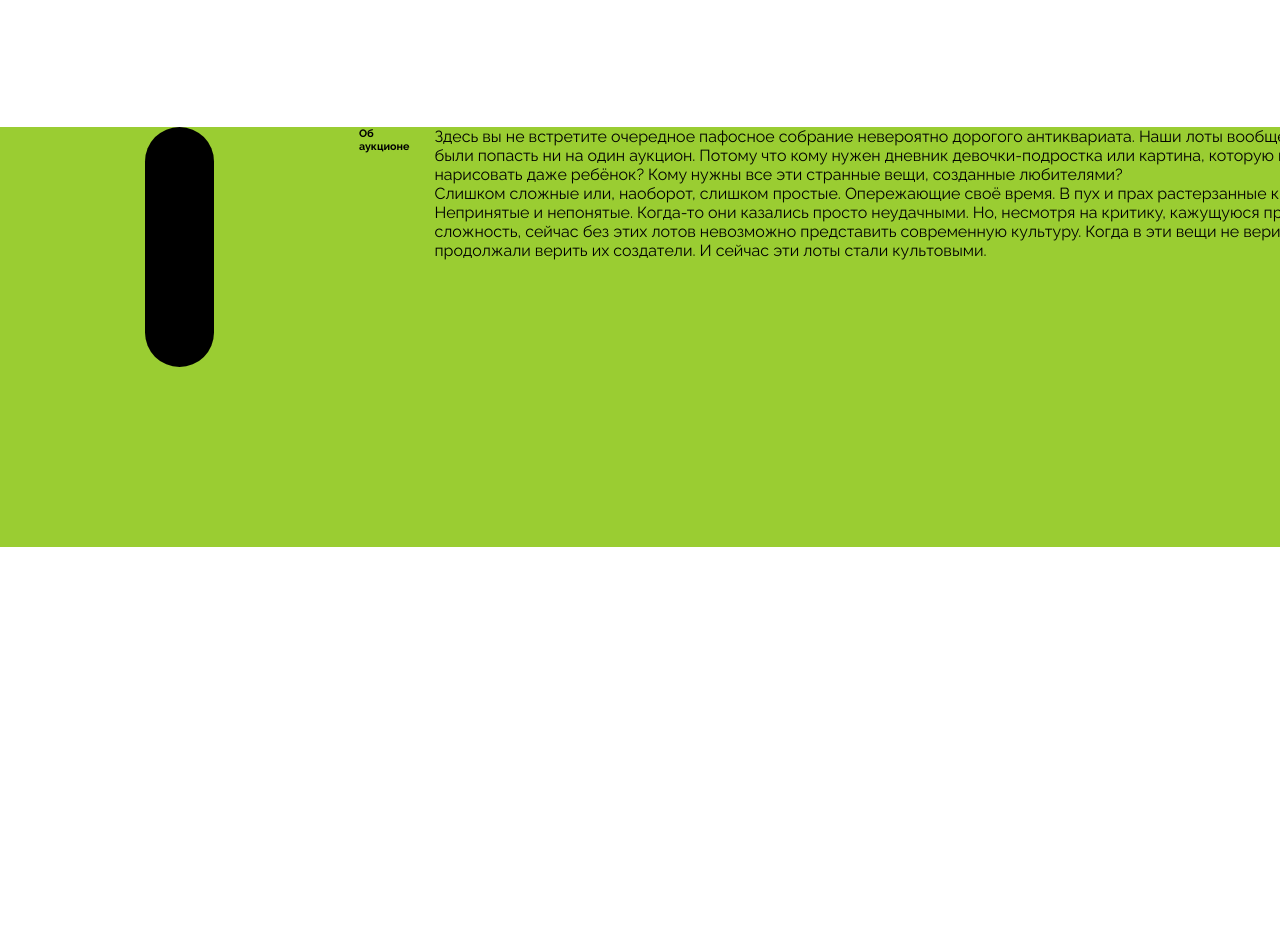
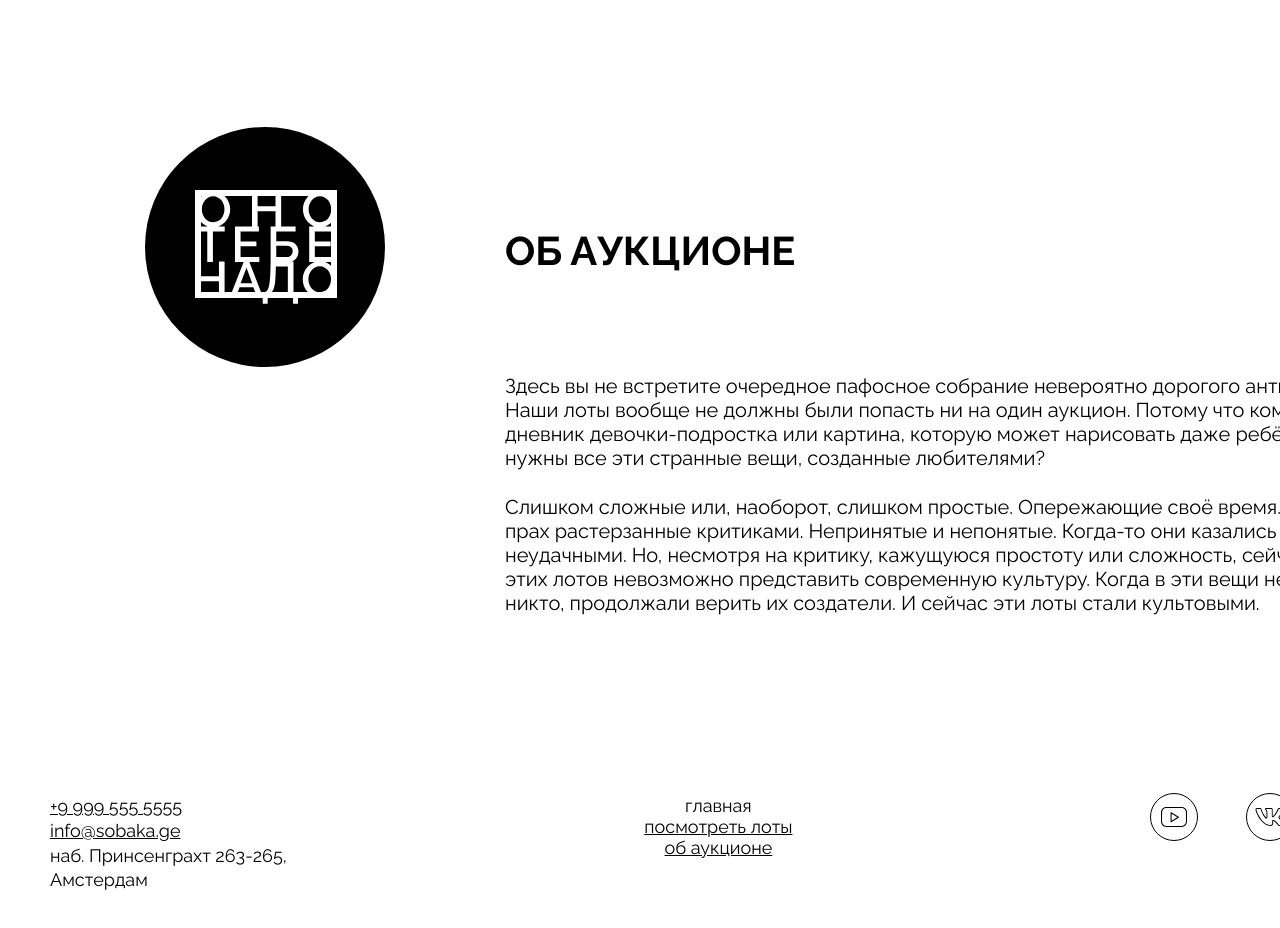
Before and after one commit to demikrrr/ono-tebe-nado, a plain HTML site: page index.html in a window 1280 px wide. Shown: the part 1860-2788 px from the top of the page. Before the commit the page ends 2407 px from the top, so only its background shows below. Drawn offline with Linux system fonts and the light colour scheme.

Commit message:
ready to send

```diff
--- a/index.html
+++ b/index.html
@@ -26,9 +26,9 @@
     </nav>
       <a class="header__logo">
         <img
-            class="header__logo-image"
-            src="./images/logo-black.svg"
-            alt="Логотип сайта"
+          class="header__logo-image"
+          src="./images/logo-black.svg"
+          alt="Логотип сайта"
         >
       </a>
     <address class="address">
@@ -103,8 +103,14 @@
         <a class="lots__look-more-link"  href="#0">посмотреть больше</a>
       </section>
       <section class="about">
-        <div class="about__column about__logo"></div>
-        <div class="about__column"></div>
+        <div class="about__column about__logo">
+          <img
+            class="about__logo-image"
+            src="./images/logo-white.svg"
+            alt="Логотип сайта"
+          >
+        </div>
+        <div class="about__column">
           <h6 class="about__title">Об аукционе</h6>
           <div class="about__text">
             <p>
@@ -122,10 +128,58 @@
               стали культовыми.
             </p>
           </div>
+        </div>
       </section>
     </main>
     <footer class="footer">
-
+      <address class="address">
+        <a href="tel:+99995555555">+9 999 555 5555</a>
+        <br>
+        <a href="mailto:info@sobaka.ge">info@sobaka.ge</a>
+        <p>наб. Принсенграхт 263-265,<br>Амстердам</p>
+      </address>
+      <nav class="footer__menu">
+        <ul class="footer__menu-list">
+            <li class="footer__menu-list-item footer__menu-link_active">
+                <a class="footer__menu-link">главная</a>
+            </li>
+            <li class="footer__menu-list-item">
+                <a class="footer__menu-link" href="#0">посмотреть лоты</a>
+            </li>
+            <li class="footer__menu-list-item">
+                <a class="footer__menu-link" href="#0">об аукционе</a>
+            </li>
+        </ul>
+      </nav>
+      <ul class="footer__social-list">
+        <li class="footer__social-list-item">
+          <a class="footer__social-link" href="https://www.youtube.com/">
+            <img
+              class="footer__social-icon"
+              src="./images/yt.svg"
+              alt="Ютуб"
+            >
+          </a>
+        </li>
+        <li class="footer__social-list-item">
+          <a class="footer__social-link" href="https://vk.com/">
+            <img
+              class="footer__social-icon"
+              src="./images/vk.svg"
+              alt="Вконтакте"
+            >
+          </a>
+        </li>
+        <li class="footer__social-list-item">
+          <a class="footer__social-link" href="https://ru.pinterest.com/">
+            <img
+              class="footer__social-icon"
+              src="./images/pinterest.svg"
+              alt="Пинтерест"
+            >
+          </a>
+        </li>
+      </ul>
     </footer>
   </body>
 </html>
--- a/styles/style.css
+++ b/styles/style.css
@@ -2,11 +2,9 @@
     display: flex;
     justify-content: space-between;
     align-items: center;
-    background: #FFF;
     margin: 92px 50px;
     color: #000;
 }
-
 
 .header__menu-list {
     display: flex;
@@ -37,13 +35,13 @@
     width: 148px;
     height: 105px;
     position: relative;
-    left: -5rem;
+    left: -75px;
 }
 
-/*.header__logo-image {
+.header__logo-image {
     width: 100%;
     height: 100%;
-}*/
+}
 
 .address {
     justify-self: end;
@@ -118,8 +116,8 @@
     justify-content: flex-end;
     margin-top: 135px;
     align-items: center;
-    position: relative;;
-    z-index:
+    position: relative;
+    z-index: 1;
 }
 
 .cover__description-text {
@@ -138,7 +136,6 @@
     color: #FFF;
     padding: 12px 32px;
     text-align: center;
-    font-family: Raleway;
     font-size: 22px;
     font-style: normal;
     font-weight: 400;
@@ -204,7 +201,7 @@
     height: 100%;
     background-image: url(../images/card-lot-02.jpg);
     background-repeat: no-repeat;
-    background-position: center;;
+    background-position: center;
     background-size: 100%;
 }
 
@@ -256,25 +253,86 @@
 }
 
 .about {
-    display: flex;
-    flex-direction: row;
-    justify-content: space-between;
+    display: grid;
+    grid-template-columns: 430px 1fr;
+    grid-template-rows: 1fr;
     gap: 25px;
+    color: #000;
     padding: 0 50px 180px 50px ;
-    background-color: yellowgreen;
 }
 
 .about__column {
     display: flex;
-    flex-direction: row;
+    flex-direction: column;
     justify-content: space-between;
-    gap: 25px;
 }
 
 .about__logo {
+    display: flex;
+    justify-content: center;
+    align-items: center;
     width: 240px;
     height: 240px;
     margin: 0 95px;
     background-color: #000;
-    border-radius: 120px;
+    border-radius: 50%;
 }
+
+.about__logo-image {
+    width: 148px;
+    height: 114px;
+}
+
+.about__title {
+    font-size: 40px;
+    font-style: normal;
+    font-weight: 700;
+    line-height: normal;
+    text-transform: uppercase;
+    margin: 100px 0;
+}
+
+.about__text {
+    display: flex;
+    flex-direction: column;
+    justify-content: space-between;
+    gap: 25px;
+    font-size: 20px;
+    font-style: normal;
+    font-weight: 400;
+    line-height: normal;
+}
+
+.footer {
+    margin: 0 50px 90px;
+    display: flex;
+    justify-content: space-between;
+    align-items:flex-start
+}
+
+/*.footer__menu {
+
+}*/
+
+.footer__menu-list {
+    display: flex;
+    flex-direction: column;
+    justify-content: center;
+    align-items: center;
+    list-style-type: none;
+    font-size: 18px;
+    font-style: normal;
+    font-weight: 400;
+    line-height: normal;
+}
+
+.footer__social-list {
+    display: flex;
+    flex-direction: row;
+    justify-content: space-between;
+    align-items: center;
+    gap: 3rem;
+    list-style-type: none;
+    width: 240px;
+    height: 48px;
+}
```
